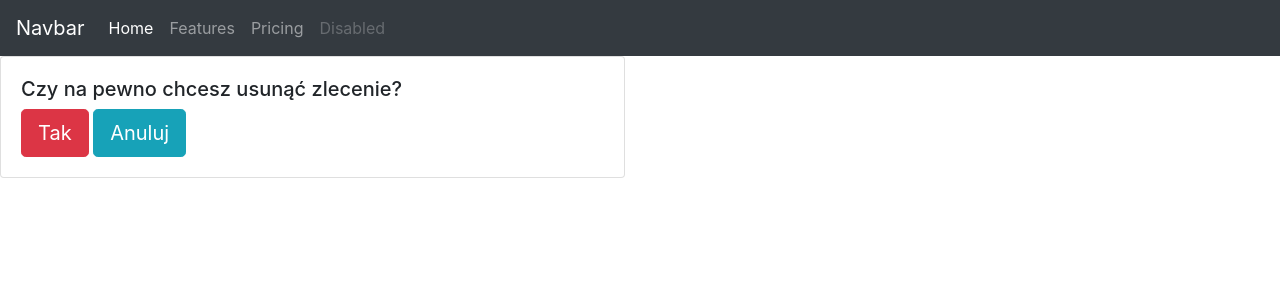
After one commit to djzib0/order_management-django, a Django app: page /delete_order/1/ in a window 1280 px wide. The commit adds this page. Shown: the top 300 px of the page. Run offline with Django 4.2, Linux system fonts and the light colour scheme; data comes from the database, SQL or seed files in the repository; both versions use the stored data as it was after the commit.

Commit message:
added delete view, template, url

```diff
--- /dev/null
+++ b/order_management/order_app/templates/order_app/delete_order.html
@@ -0,0 +1,17 @@
+{% extends 'order_app/base.html' %}
+
+{% block content %}
+
+<div class="row">
+    <div class="col-md-6">
+        <div class="card card-body">
+            <form method="post">
+                {% csrf_token %}
+                <h5>Czy na pewno chcesz usunąć zlecenie?</h5>
+                <input type="submit" class="btn btn-danger btn-lg" value="Tak">
+                <a href="{% url 'order_app:orders' %}" class="btn btn-info btn-lg ml-2>">Anuluj</a>
+            </form>
+        </div>
+    </div>
+</div>
+{% endblock content %}
--- a/order_management/order_app/templates/order_app/orders.html
+++ b/order_management/order_app/templates/order_app/orders.html
@@ -40,8 +40,8 @@
                     {% endif %}
                     <td></td>
                     <td><a class="btn btn-sm btn-success" href="{% url 'order_app:order' order.id %}">Zobacz</a></td>
-                    <td><a class="btn btn-sm btn-info" href="">Edytuj</a></td>
-                    <td><a class="btn btn-sm btn-danger" href="">Usuń</a></td>
+                    <td><a class="btn btn-sm btn-info" href="{% url 'order_app:edit_order' order.id %}">Edytuj</a></td>
+                    <td><a class="btn btn-sm btn-danger" href="{% url 'order_app:delete_order' order.id %}">Usuń</a></td>
                   </tr>
                 {% endfor %}
                   <tr>
--- a/order_management/order_app/urls.py
+++ b/order_management/order_app/urls.py
@@ -12,6 +12,7 @@ urlpatterns = [
     path('orders/<int:order_pk>/', orderView, name='order'),
     path('add_order/', addOrderView, name='add_order'),
     path('edit_orders/<int:order_pk>/', editOrderView, name='edit_order'),
+    path('delete_order/<int:order_pk>/', deleteOrderView, name='delete_order'),
 
     path('orders/add_order_product/<int:order_pk>/', addOrderProductView, name='add_order_product'),
     path('orders/edit_order_product/<int:order_product_pk>/', editOrderProductView, name='edit_order_product'),
--- a/order_management/order_app/views.py
+++ b/order_management/order_app/views.py
@@ -88,6 +88,18 @@ def editOrderView(request, order_pk):
     return render(request, template, context)
 
 
+def deleteOrderView(request, order_pk):
+    order = Order.objects.get(id=order_pk)
+    if request.method == 'POST':
+        order.delete()
+        return redirect('order_app:orders')
+
+    context = {}
+    template = 'order_app/delete_order.html'
+
+    return render(request, template, context)
+
+
 def addOrderProductView(request, order_pk):
     order = Order.objects.get(id=order_pk)
     if request.method != "POST":
```
Also changed, not shown: order_management/order_app/templates/order_app/add_order.html (+9 -2 lines), order_management/order_app/templates/order_app/add_order_product.html (+8 -3 lines), order_management/db.sqlite3.
